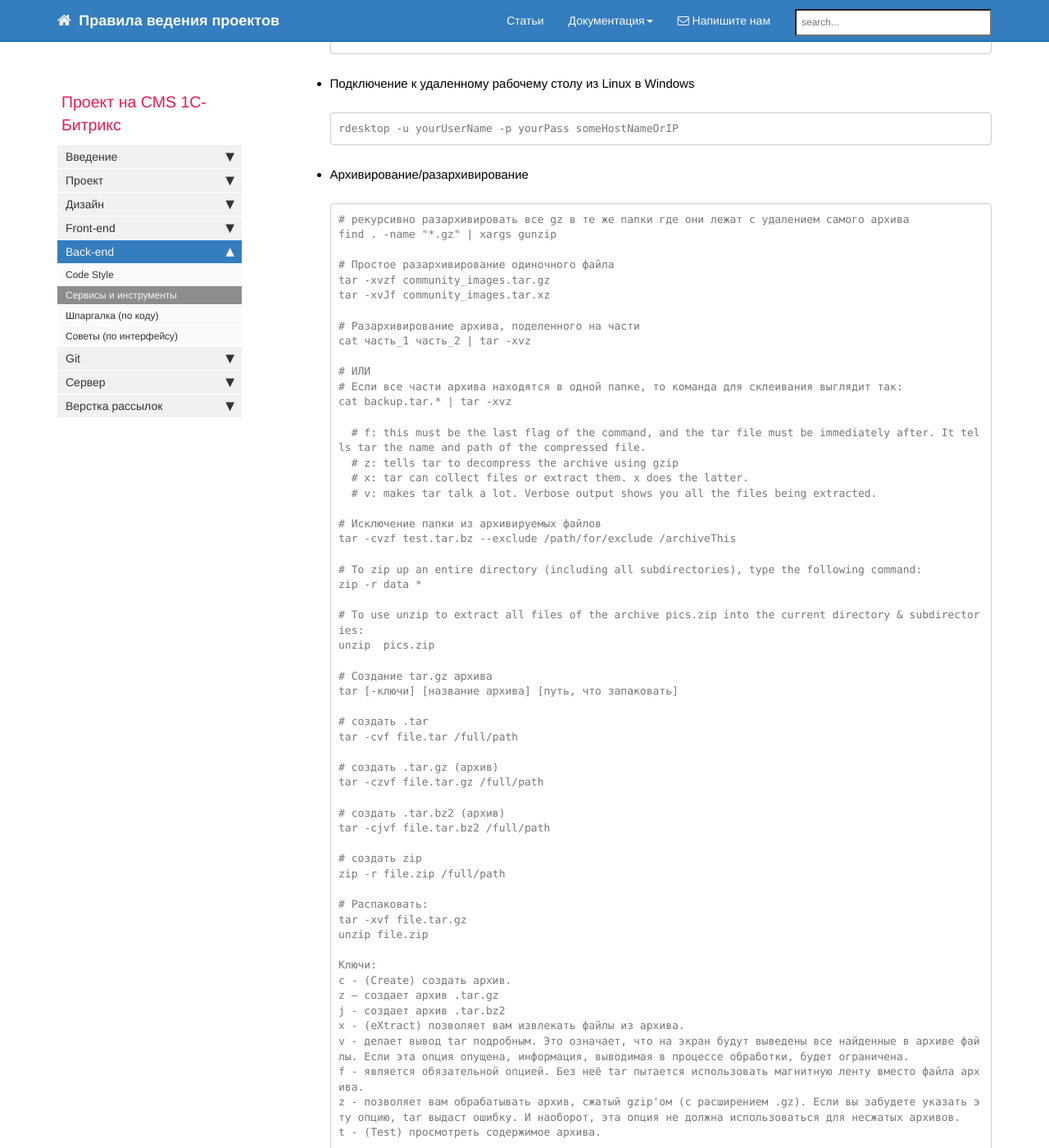
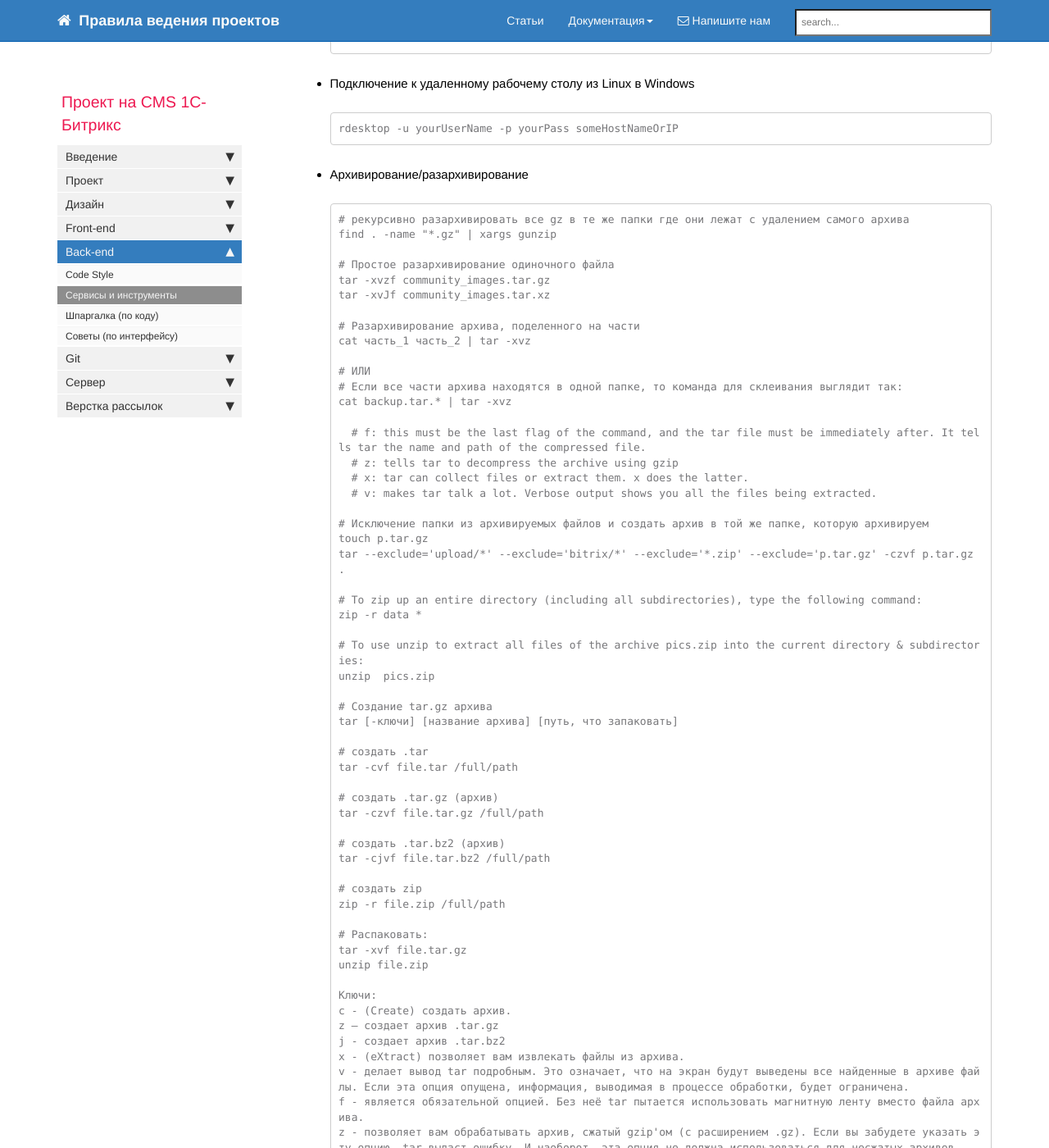
Before and after one commit to gdecider/gdecider.github.io, a Jekyll site: the page built from pages/bx/bx_back-tools.md, in a window 1280 px wide and 1400 px high, scrolled down 3919 px. Shown: the whole window at 82% size. Built offline with Jekyll 4.4.1, drawn with Linux system fonts in a browser that asks for light colours; nearby versions of some CDN libraries; comment, search, counter and statistics services are not loaded; some of the changed text lies outside the part shown.

Commit message:
Update bx_back-tools.md

```diff
--- a/pages/bx/bx_back-tools.md
+++ b/pages/bx/bx_back-tools.md
@@ -218,8 +218,9 @@ rsync error: unexplained error (code 255) at io.c(226) [Receiver=3.1.1]
     # x: tar can collect files or extract them. x does the latter.
     # v: makes tar talk a lot. Verbose output shows you all the files being extracted.
 
-  # Исключение папки из архивируемых файлов
-  tar -cvzf test.tar.bz --exclude /path/for/exclude /archiveThis
+  # Исключение папки из архивируемых файлов и создать архив в той же папке, которую архивируем
+  touch p.tar.gz
+  tar --exclude='upload/*' --exclude='bitrix/*' --exclude='*.zip' --exclude='p.tar.gz' -czvf p.tar.gz .
 
   # To zip up an entire directory (including all subdirectories), type the following command:
   zip -r data *
```
